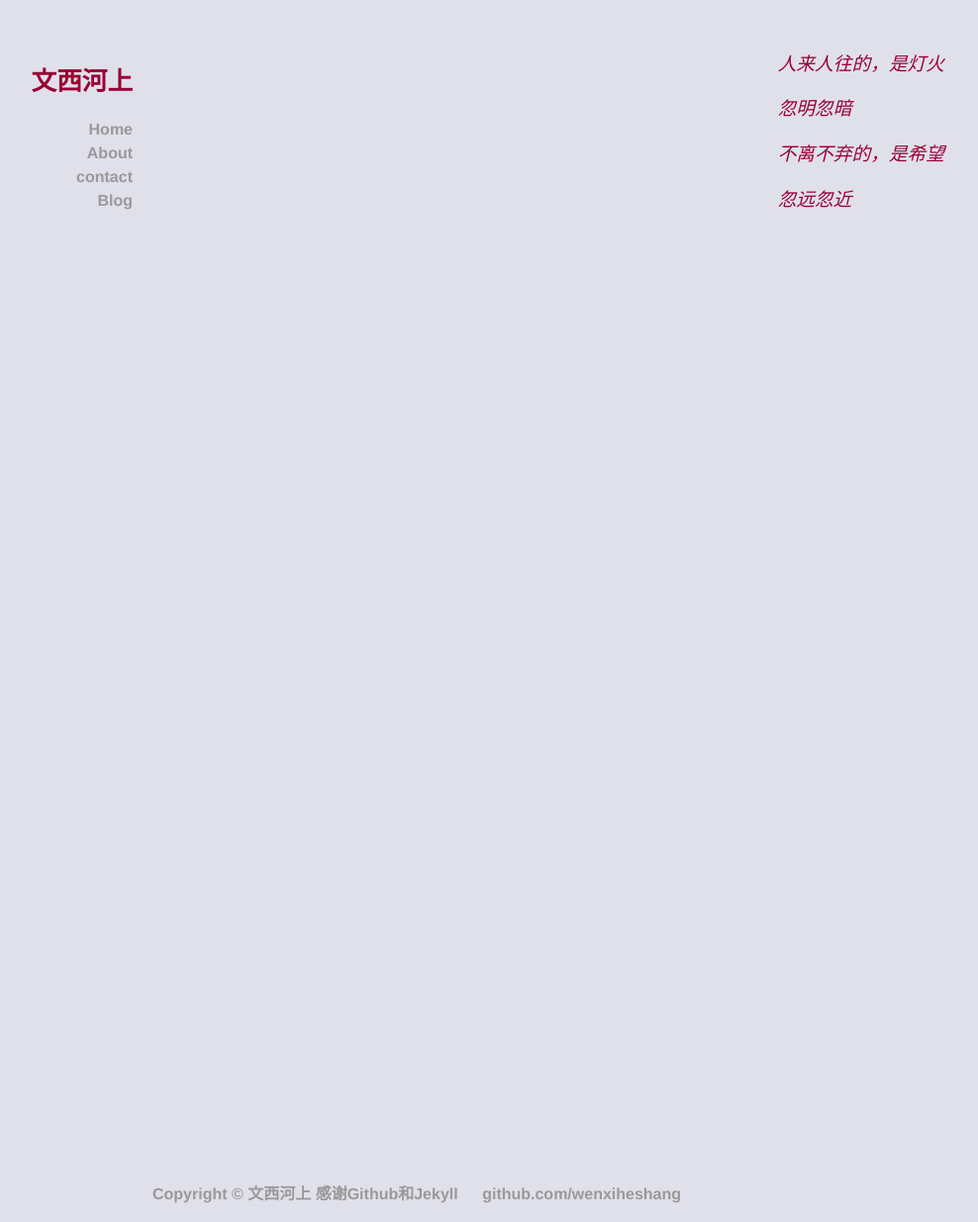
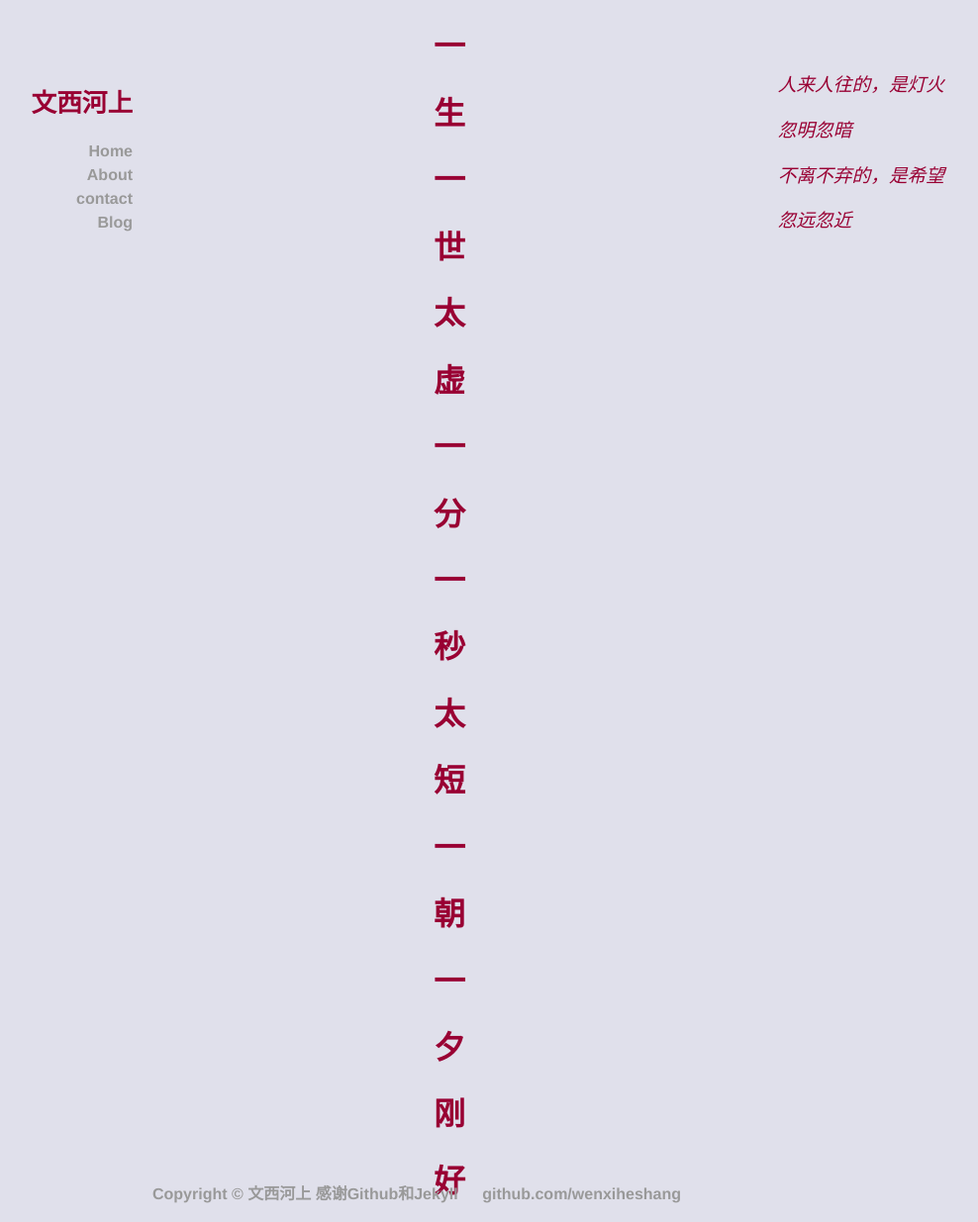
Before and after one commit to xxleyi/xxleyi.github.io, a Jekyll site: the page built from index.html, in a window 1280 px wide and 1235 px high. Shown: the whole window at 99% size, without its empty margins (186-1174 px from the left). Built offline with Jekyll 4.4.1, drawn with Linux system fonts in a browser that asks for light colours.

Commit message:
add some text to the index and change the color of the post.

```diff
--- a/css/main.css
+++ b/css/main.css
@@ -15,6 +15,7 @@
 main{
   max-width: 600px;
   margin: auto;
+  box-sizing: 0px 4px 4px grey;
 }
 nav{
   position: fixed;
--- a/index.html
+++ b/index.html
@@ -2,3 +2,21 @@
 layout: default
 title: 文西河上
 ---
+<h1>一</h1>
+<h1>生</h1>
+<h1>一</h1>
+<h1>世</h1>
+<h1>太</h1>
+<h1>虚</h1>
+<h1>一</h1>
+<h1>分</h1>
+<h1>一</h1>
+<h1>秒</h1>
+<h1>太</h1>
+<h1>短</h1>
+<h1>一</h1>
+<h1>朝</h1>
+<h1>一</h1>
+<h1>夕</h1>
+<h1>刚</h1>
+<h1>好</h1>
```
Also changed, not shown: css/post.css (+5 -4 lines).
